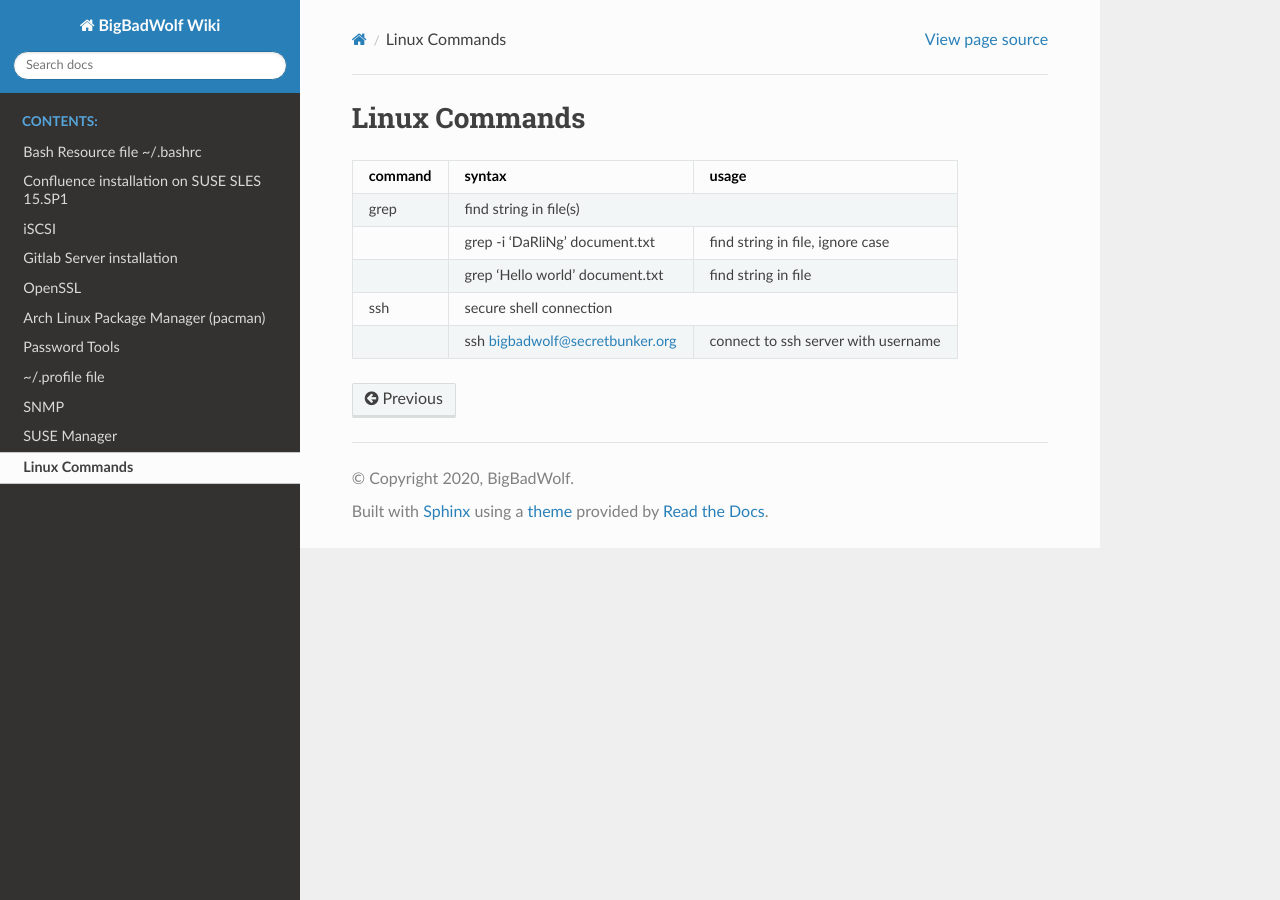
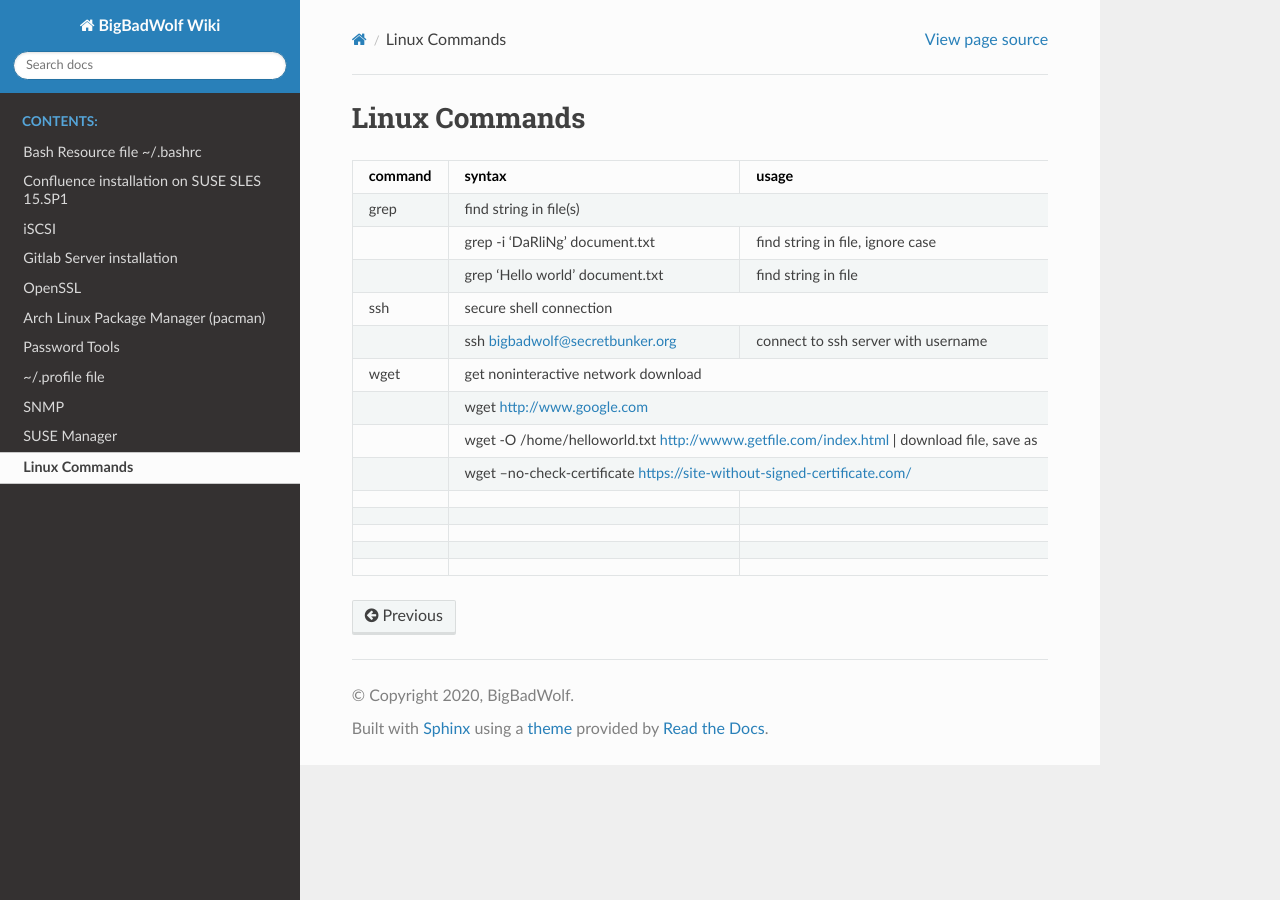
Before and after one commit to p3ll1n0r3/readthedocs, a Sphinx documentation site: the page built from docs/linux.rst, in a window 1280 px wide. Built offline with Sphinx 7.4.7 and the Read the Docs theme 2.0.0, drawn with Linux system fonts in a browser that asks for light colours.

Commit message:
Update linux.rst

```diff
--- a/docs/linux.rst
+++ b/docs/linux.rst
@@ -14,3 +14,16 @@ Linux Commands
 +----------------+-----------------------------------------------+-------------------------------------------------+
 |                | ssh bigbadwolf@secretbunker.org               | connect to ssh server with username             |
 +----------------+-----------------------------------------------+-------------------------------------------------+
+| wget           | get noninteractive network download                                                             |
++----------------+-----------------------------------------------+-------------------------------------------------+
+|                | wget http://www.google.com                                                                      |
++----------------+-----------------------------------------------+-------------------------------------------------+
+|                | wget -O /home/helloworld.txt http://wwww.getfile.com/index.html | download file, save as        |
++----------------+-----------------------------------------------+-------------------------------------------------+
+|                | wget --no-check-certificate https://site-without-signed-certificate.com/                        |
++----------------+-----------------------------------------------+-------------------------------------------------+
++----------------+-----------------------------------------------+-------------------------------------------------+
++----------------+-----------------------------------------------+-------------------------------------------------+
++----------------+-----------------------------------------------+-------------------------------------------------+
++----------------+-----------------------------------------------+-------------------------------------------------+
++----------------+-----------------------------------------------+-------------------------------------------------+
```
